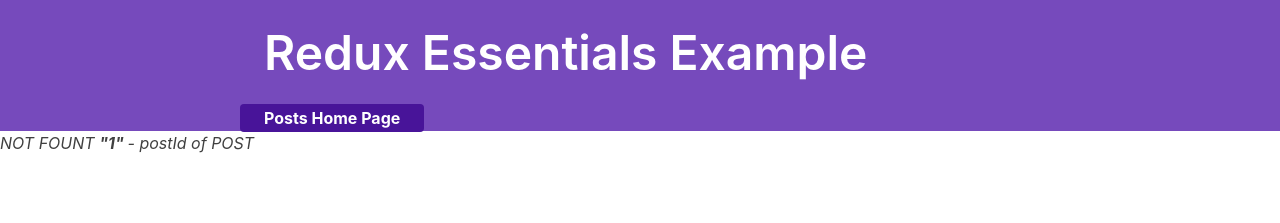
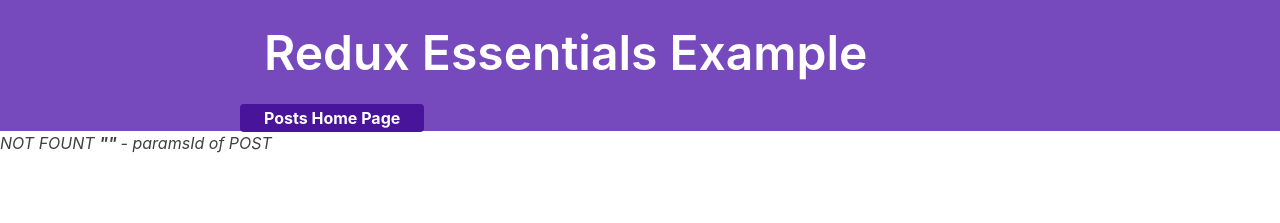
Before and after one commit to Elmar101/redux-essentials-example-app-master, a React (Create React App) app: page /post/1 in a window 1280 px wide. Shown: the top 223 px of the page. Built offline with nearby package versions, Linux system fonts and the light colour scheme; what @mswjs/data, mock-socket, txtgen would draw is missing.

Commit message:
select Function

```diff
--- a/src/features/posts/PostList.tsx
+++ b/src/features/posts/PostList.tsx
@@ -6,6 +6,7 @@
 import PostAuthor from './post-author/PostAuthor';
 import ReactionButtonPost  from './reaction-button-post/ReactionButtonPost';
 import TimeAgoPost from './time-ago-post/TimeAgoPost';
+import { selectAllPostFn } from './postSlice';
 interface Props {
 
 }
@@ -15,7 +16,7 @@
 const PostList: React.FC<Props> = (props) => {
 
   const history = useHistory();
-  const posts = useSelector((state: RootState) => state.posts.posts);
+  const posts = useSelector(selectAllPostFn);
   const orderSortPost = [...posts].sort( (a, b) => b.date.toString().localeCompare(a.date.toString()) )
 
   const renderPosts: JSX.Element[] = orderSortPost.map((post: Post) => (
--- a/src/features/posts/post-detail/PostDetail.tsx
+++ b/src/features/posts/post-detail/PostDetail.tsx
@@ -6,22 +6,23 @@
 import PostAuthor from "../post-author/PostAuthor";
 import ReactionButtonPost from "../reaction-button-post/ReactionButtonPost";
 import TimeAgoPost from "../time-ago-post/TimeAgoPost";
+import { selectPostByIdFn } from "../postSlice";
 
 
 interface DetailParams {
-    postId: string;
+    paramsId: string;
 }
 interface DetailsProps {
     required: string;
     match: match<DetailParams>;
 }
 export const PostDetail: React.FC<DetailsProps> = ({match}) =>{
-    const {postId} = match.params;
-    const posts: Post[]= useSelector((state:RootState)=> state.posts.posts);
-    const post:Post | undefined = useMemo(()=>posts.find(post=> post.id === postId),[postId,posts]);
+    const {paramsId} = match.params;
+    const post: Post | undefined = useSelector((state: RootState) => selectPostByIdFn(state, paramsId));
+    //const post:Post | undefined = useMemo(()=>posts.find(post=> post.id === paramsId),[paramsId,posts]);
 
    if(!post){
-    return <i>  NOT FOUNT <b>"{postId}" </b> - postId of POST  </i>
+    return <i>  NOT FOUNT <b>"{paramsId}" </b> - paramsId of POST  </i>
    }
 
     return(
--- a/src/features/posts/postSlice.ts
+++ b/src/features/posts/postSlice.ts
@@ -1,13 +1,13 @@
-import { createSlice, PayloadAction, nanoid } from '@reduxjs/toolkit';
+import { createSlice, PayloadAction, nanoid } from '@reduxjs/toolkit'
 import { Post, PostState } from './post'
-import { Reaction } from '../../model/reactions';
+import { Reaction } from '../../model/reactions'
+import { RootState } from '../../app/store'
 
 const initialState: PostState = {
   posts: [],
   status: 'idle',
   error: null,
 }
-
 
 const postSlice = createSlice({
   name: 'posts',
@@ -51,66 +51,87 @@
     //AddPostT END
 
     //UpdatePost Start
-    updatePost:{
-        reducer:(state: PostState , action: PayloadAction<Pick<Post, 'id' | 'title' |'content' | 'user'>>)=>{
-            const {id, title, content, user} = action.payload;
+    updatePost: {
+      reducer: (
+        state: PostState,
+        action: PayloadAction<Pick<Post, 'id' | 'title' | 'content' | 'user'>>
+      ) => {
+        const { id, title, content, user } = action.payload
         return {
           ...state,
-                posts: state.posts.map( post => {
-                    if(post.id === id ){
-                        return {...post, id, title, content, user}
+          posts: state.posts.map((post) => {
+            if (post.id === id) {
+              return { ...post, id, title, content, user }
             }
             return post
-                })
+          }),
         }
       },
-        prepare: (postId, title, content, userId )=> {
+      prepare: (postId, title, content, userId) => {
         return {
           payload: {
             id: postId,
             title: title,
             content: content,
-                    user: userId
+            user: userId,
+          },
         }
-            }
-        }
+      },
     },
     //UpdatePost END
 
     //reactionAdded START
     reactionAdded: {
-        reducer: (state: PostState , action: PayloadAction<{ postId: string; reaction: Reaction }>) => {
-            const  {postId,  reaction } = action.payload;
-            console.log("reactions: ",reaction)
+      reducer: (
+        state: PostState,
+        action: PayloadAction<{ postId: string; reaction: Reaction }>
+      ) => {
+        const { postId, reaction } = action.payload
+
+        console.log('reactions: ', reaction)
         return {
           ...state,
-                posts: state.posts.map(post=>{
-                    if(post.id === postId){
+          posts: state.posts.map((post) => {
+            if (post.id === postId) {
               return {
                 ...post,
-                            reactions:{
+                reactions: {
                   ...post.reactions,
-                                [reaction]: (post.reactions[reaction] as number) + 1
+                  [reaction]: (post.reactions[reaction] as number) + 1,
+                },
               }
             }
-                    }
-                    return post;
-                })
+            return post
+          }),
         }
       },
-        prepare: (id: string , name: Reaction) => {
+      prepare: (id: string, name: Reaction) => {
         return {
-                payload: { postId:id,  reaction: name }
+          payload: { postId: id, reaction: name },
         }
-        }
-    }
+      },
+    },
     //reactionAdded END
   },
+})
+export const { addPost, updatePost, reactionAdded } = postSlice.actions
+export default postSlice.reducer
+
+//SELECT ALL POST FUNCTION
+export const selectAllPostFn: (state: RootState) => Post[] = (state: RootState) => state.posts.posts
+
+//SELECT  POST BY ID FUNCTION
+export const selectPostByIdFn: (
+  state: RootState,
+  paramsId: string
+) => Post | undefined = (state: RootState, paramsId: string) => state.posts.posts.find((post) => post.id === paramsId)
 
 
-})
-export const { addPost , updatePost, reactionAdded } = postSlice.actions
-export default postSlice.reducer
+
+
+
+
+
 
 //map bize yeni state verir
 //immer ise yox
```
Lines whose indentation alone changed are shown as unchanged.
